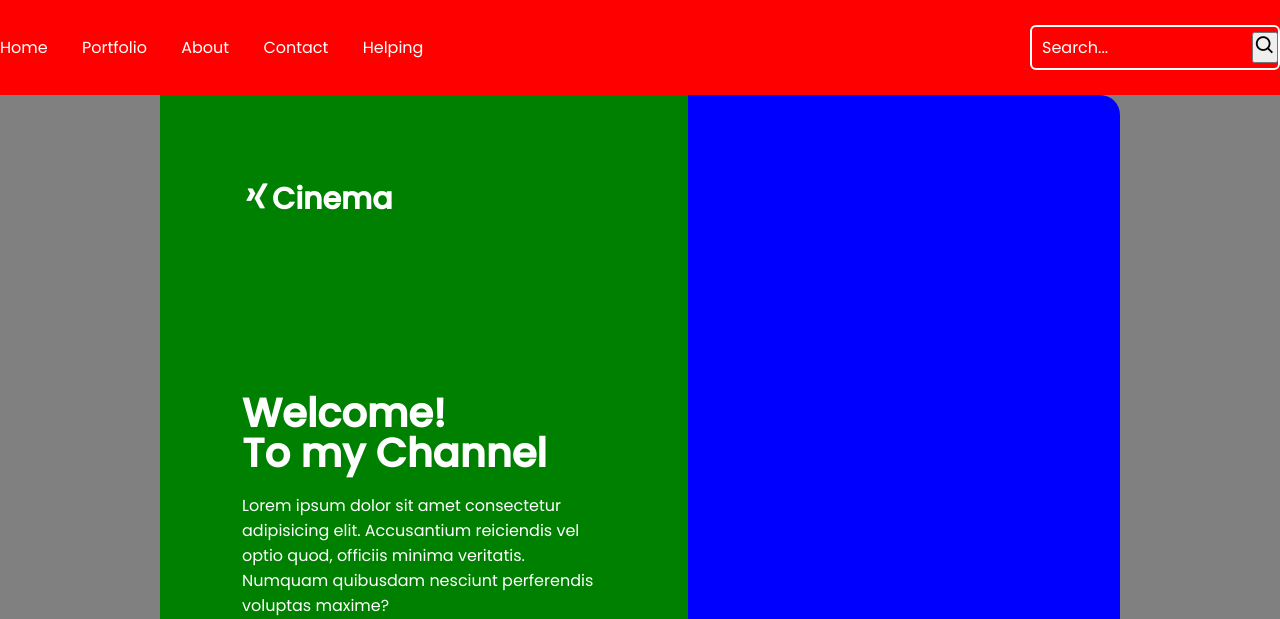
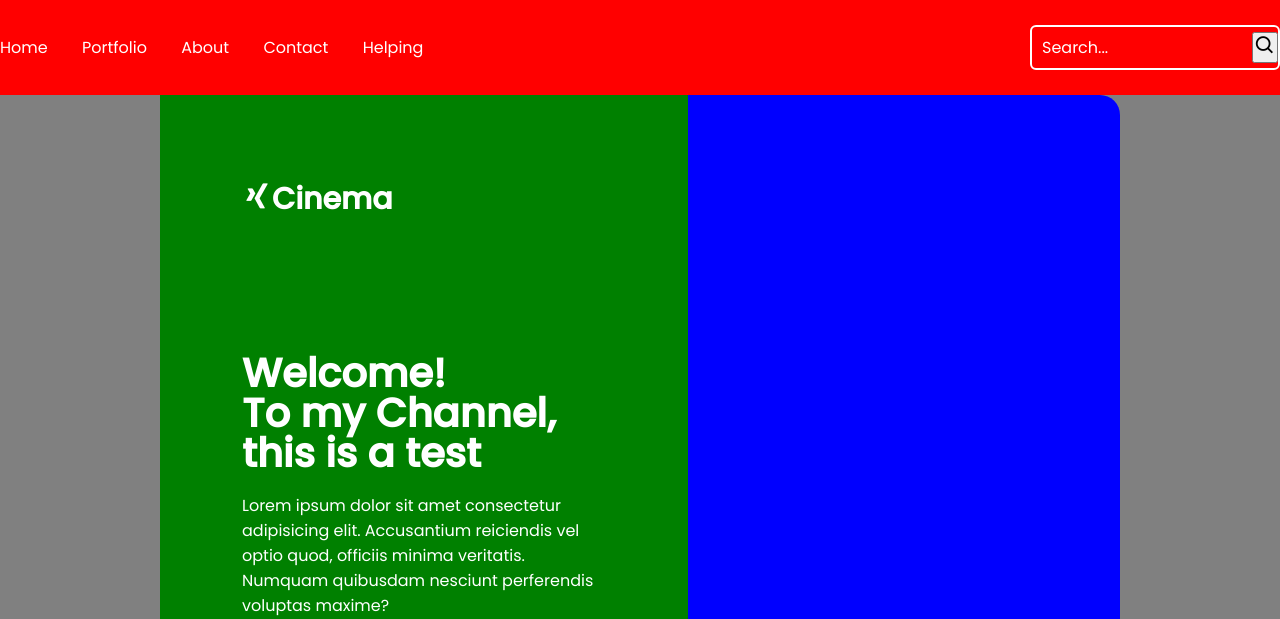
Before and after one commit to danielncuevas10/login_website, a plain HTML site: page index.html in a window 1280 px wide. Shown: the top 619 px of the page. Drawn offline with nearby package versions, Linux system fonts and the light colour scheme.

Commit message:
Testing new features

```diff
--- a/index.html
+++ b/index.html
@@ -30,7 +30,7 @@
             <h2 class="logo"><i class='bx bxl-xing'></i>Cinema</h2>
             <div class="text-item">
                 <h2>Welcome! <br><span>
-                    To my Channel
+                    To my Channel, this is a test
                 </span></h2>
                 <p>Lorem ipsum dolor sit amet consectetur adipisicing elit. Accusantium reiciendis vel optio quod, officiis minima veritatis. Numquam quibusdam nesciunt perferendis voluptas maxime?</p>
                 <div class="social-icon">
```
